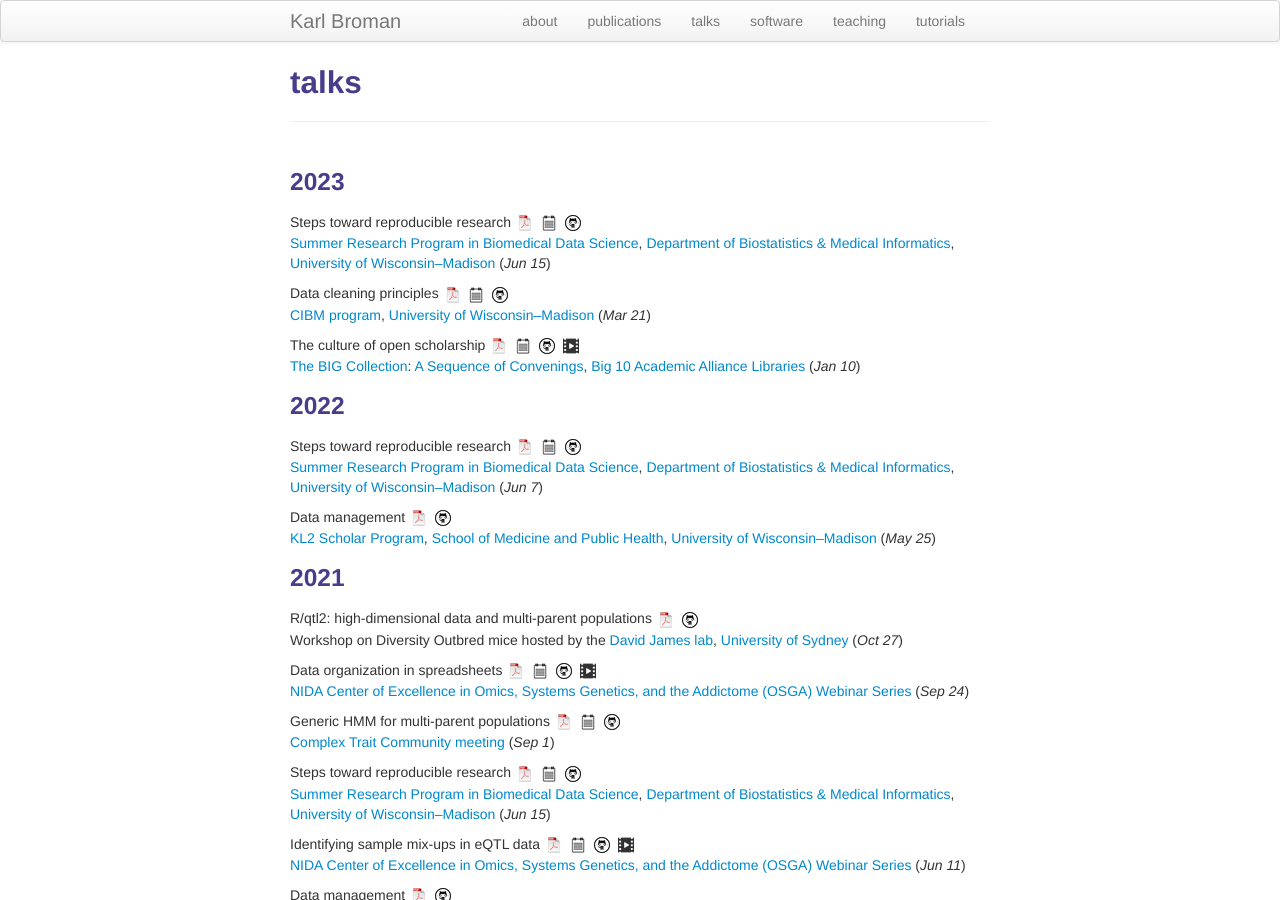
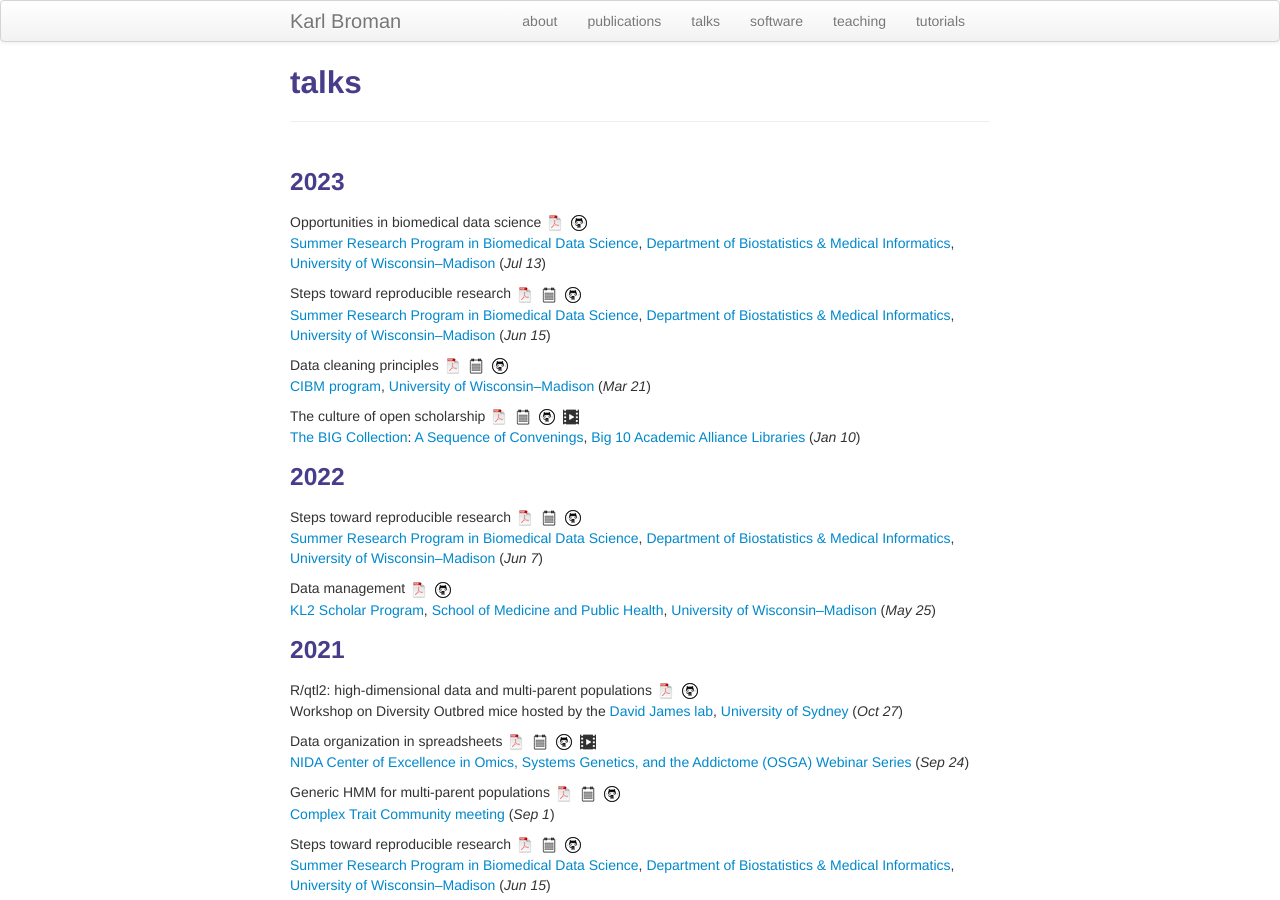
Before and after one commit to kbroman/kbroman.github.io, a Jekyll site: the page built from talks.md, in a window 1280 px wide and 900 px high. Built offline with Jekyll 4.4.1, drawn with Linux system fonts in a browser that asks for light colours.

Commit message:
talks: talk for SROP students 2023-07-13

```diff
--- a/talks.md
+++ b/talks.md
@@ -5,6 +5,13 @@ description: Karl Broman's talks
 ---
 
 ### 2023
+
+Opportunities in biomedical data science
+[![pdf](icons16/pdf-icon.png)](https://www.biostat.wisc.edu/~kbroman/presentations/srop2023.pdf)
+[![github](icons16/github-icon.png)](https://github.com/kbroman/Talk_SROP2023)<br/>
+[Summer Research Program in Biomedical Data Science](https://biostat.wiscweb.wisc.edu/education/summer/),
+[Department of Biostatistics & Medical Informatics](https://www.biostat.wisc.edu),
+[University of Wisconsin&ndash;Madison](https://www.wisc.edu) (_Jul 13_)
 
 Steps toward reproducible research
 [![pdf](icons16/pdf-icon.png)](https://www.biostat.wisc.edu/~kbroman/presentations/steps2rr.pdf)
```
